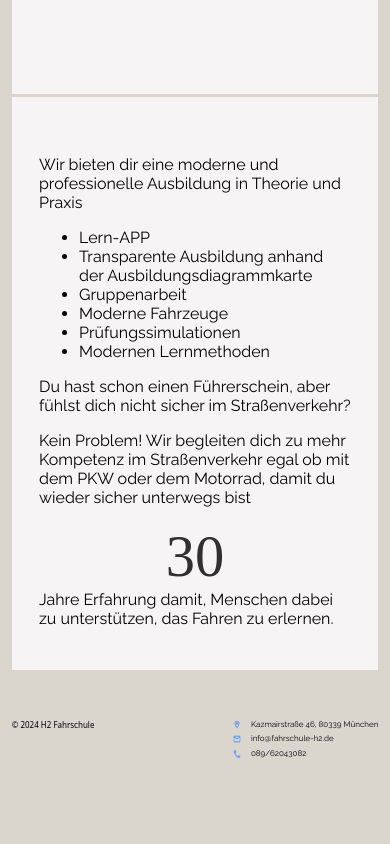
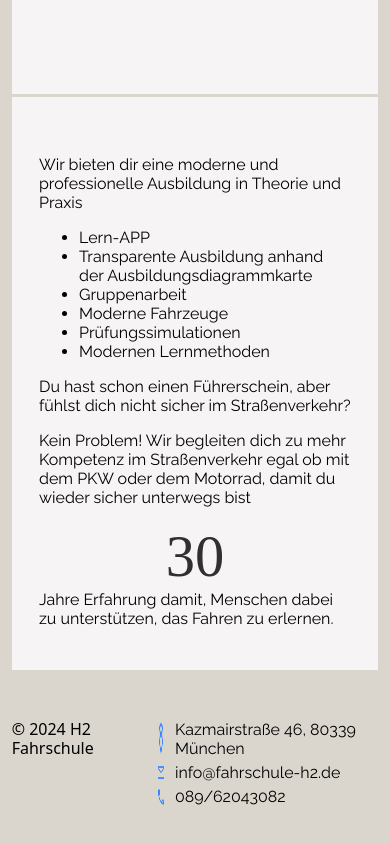
Before and after one commit to Korzyukova/Fahrschule, a Next.js app: page / in a window 390 px wide. Shown: the part 555-1399 px from the top of the page. Before the commit the page ends 1369 px from the top, so only its background shows below. Built offline with nearby package versions, Linux system fonts and the light colour scheme; a web font is replaced by a local one.

Commit message:
footer font

```diff
--- a/src/app/globals.css
+++ b/src/app/globals.css
@@ -446,7 +446,7 @@ body {
   }
 
   .footer {
-    font-size: 0.5em;
+    font-size: 1em;
   }
 
   .container-two-about {
```
